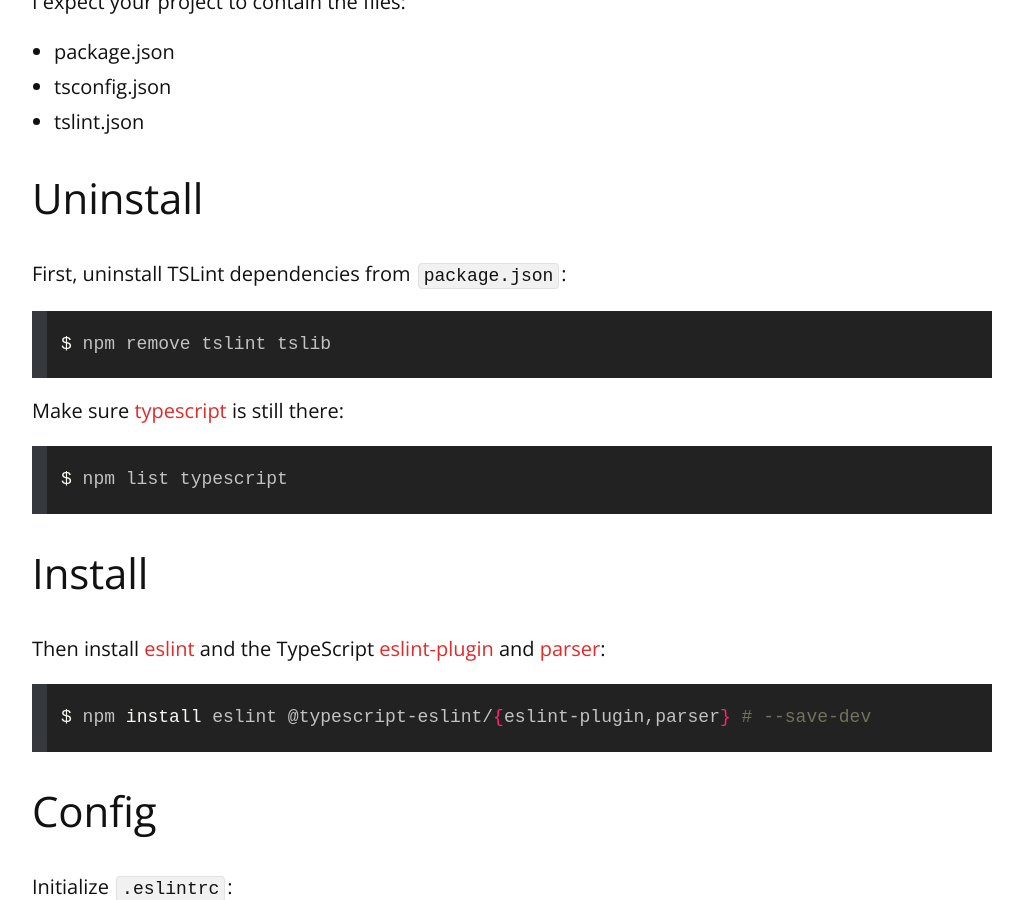
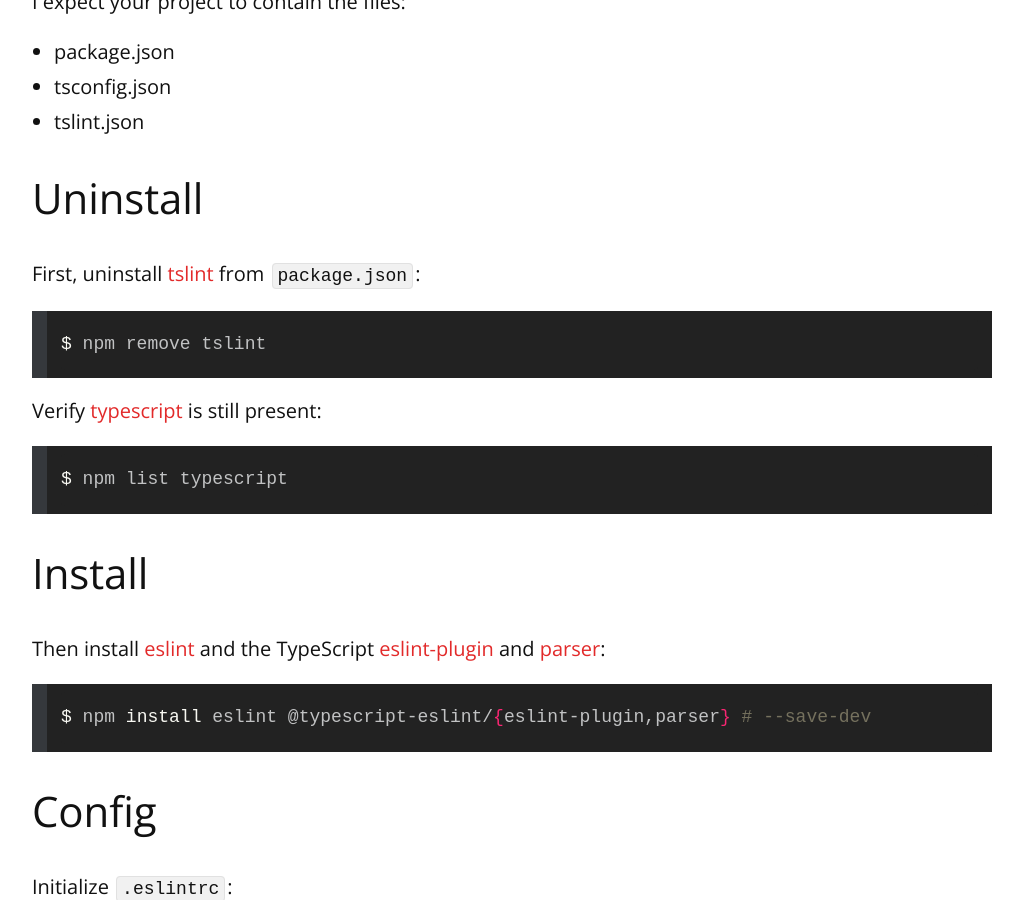
Before and after one commit to remarkablemark/remarkablemark.github.io, a Jekyll site: the page built from _posts/2020/2020-05-22-migrate-tslint-to-eslint.md, in a window 1280 px wide and 900 px high, scrolled down 419 px. Shown: the whole window, without its empty margins (128-1151 px from the left). Built offline with Jekyll 4.4.1, drawn with Linux system fonts in a browser that asks for light colours; comment, search, counter and statistics services are not loaded.

Commit message:
fix(posts): update "Migrate TSLint to ESLint"
Post: 2020-05-22-migrate-tslint-to-eslint.md

Remove `tslib` from uninstall section.

````diff
--- a/_posts/2020/2020-05-22-migrate-tslint-to-eslint.md
+++ b/_posts/2020/2020-05-22-migrate-tslint-to-eslint.md
@@ -18,13 +19,13 @@
 
 ## Uninstall
 
-First, uninstall TSLint dependencies from `package.json`:
+First, uninstall [tslint](https://www.npmjs.com/package/tslint) from `package.json`:
 
 ```sh
-$ npm remove tslint tslib
+$ npm remove tslint
 ```
 
-Make sure [typescript](https://www.npmjs.com/package/typescript) is still there:
+Verify [typescript](https://www.npmjs.com/package/typescript) is still present:
 
 ```sh
 $ npm list typescript
````
Also changed, not shown: other parts of _posts/2020/2020-05-22-migrate-tslint-to-eslint.md (+1 -0 lines).
